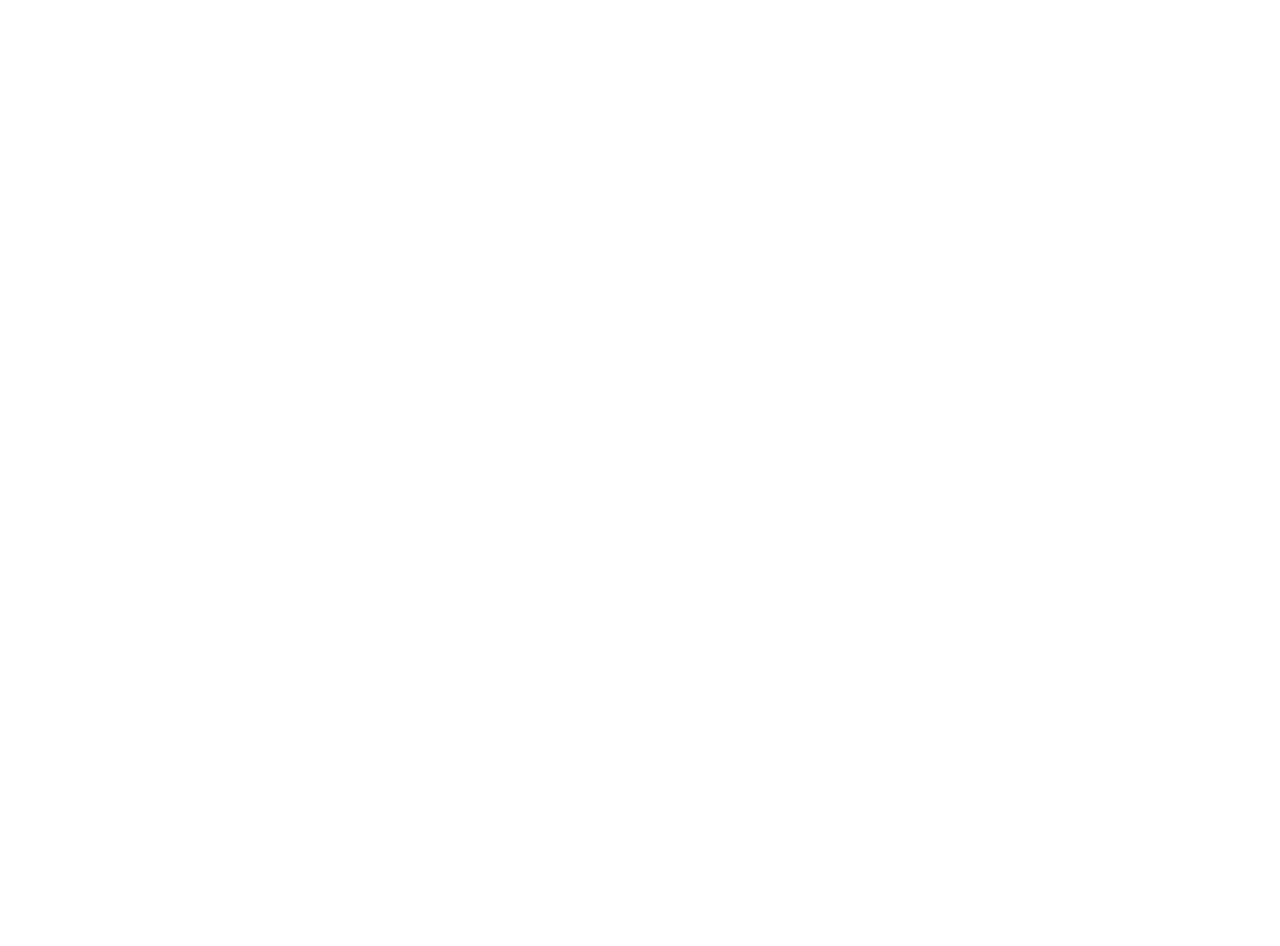
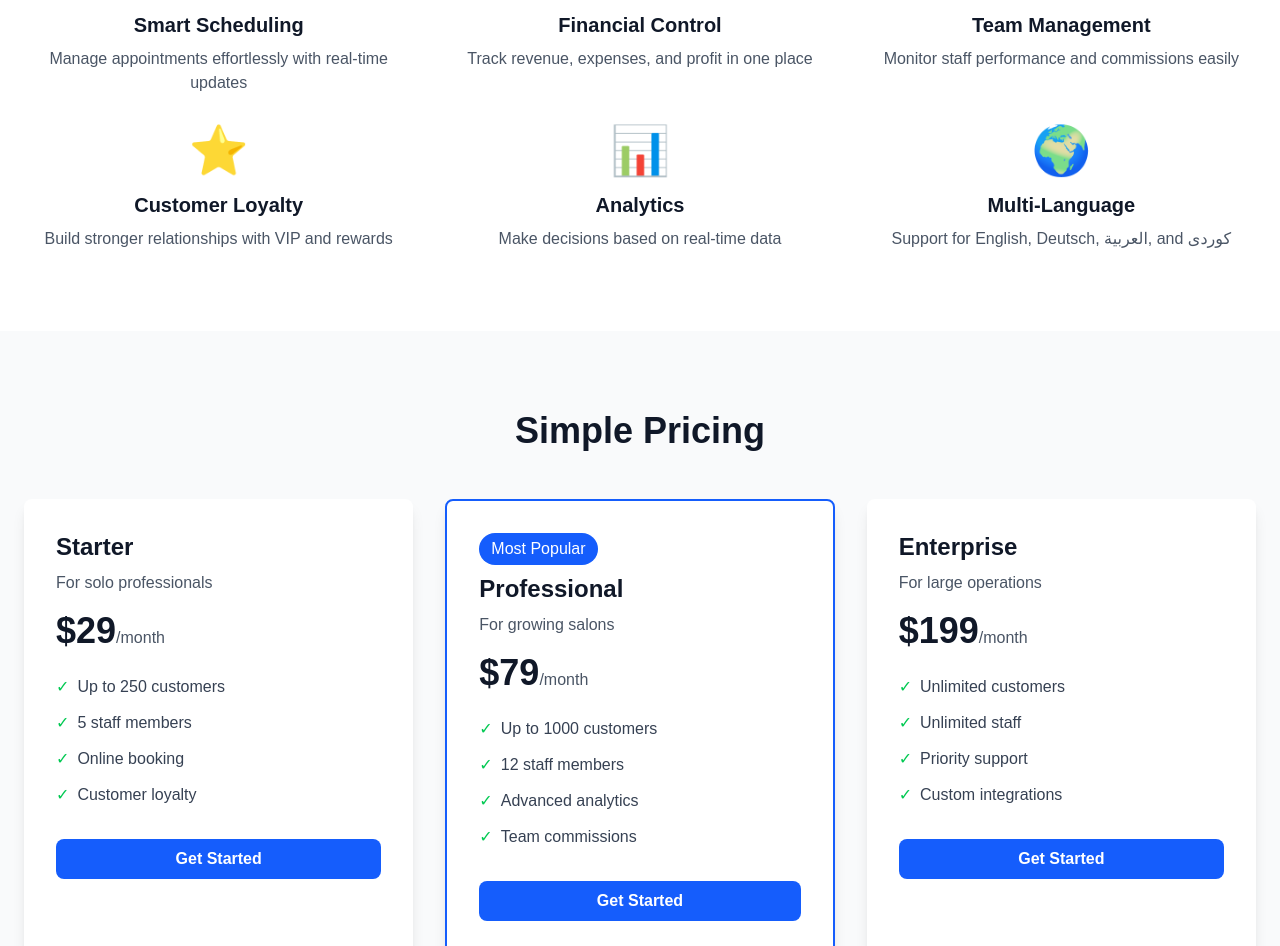
Before and after one commit to Nour3mbarak/beautyflow-saas, a Next.js app: page / in a window 1280 px wide. Shown: the part 626-1572 px from the top of the page. Before the commit the page ends 800 px from the top, so only its background shows below. Built offline with nearby package versions, Linux system fonts and the light colour scheme.

Commit message:
feat: add features, pricing, and cta sections to landing page

```diff
--- a/app/page.tsx
+++ b/app/page.tsx
@@ -33,6 +33,180 @@ export default function Home() {
         </button>
       </section>
 
+
+      {/* Features */}
+<section className="max-w-7xl mx-auto px-6 py-20">
+  <h2 className="text-4xl font-bold text-gray-900 text-center mb-12">
+    Why Choose BeautyFlow?
+  </h2>
+  <div className="grid grid-cols-1 md:grid-cols-3 gap-8">
+    {/* Feature 1 */}
+    <div className="text-center">
+      <div className="text-5xl mb-4">📅</div>
+      <h3 className="text-xl font-bold text-gray-900 mb-2">Smart Scheduling</h3>
+      <p className="text-gray-600">Manage appointments effortlessly with real-time updates</p>
+    </div>
+
+    {/* Feature 2 */}
+    <div className="text-center">
+      <div className="text-5xl mb-4">💰</div>
+      <h3 className="text-xl font-bold text-gray-900 mb-2">Financial Control</h3>
+      <p className="text-gray-600">Track revenue, expenses, and profit in one place</p>
+    </div>
+
+    {/* Feature 3 */}
+    <div className="text-center">
+      <div className="text-5xl mb-4">👥</div>
+      <h3 className="text-xl font-bold text-gray-900 mb-2">Team Management</h3>
+      <p className="text-gray-600">Monitor staff performance and commissions easily</p>
+    </div>
+
+    {/* Feature 4 */}
+    <div className="text-center">
+      <div className="text-5xl mb-4">⭐</div>
+      <h3 className="text-xl font-bold text-gray-900 mb-2">Customer Loyalty</h3>
+      <p className="text-gray-600">Build stronger relationships with VIP and rewards</p>
+    </div>
+
+    {/* Feature 5 */}
+    <div className="text-center">
+      <div className="text-5xl mb-4">📊</div>
+      <h3 className="text-xl font-bold text-gray-900 mb-2">Analytics</h3>
+      <p className="text-gray-600">Make decisions based on real-time data</p>
+    </div>
+
+    {/* Feature 6 */}
+    <div className="text-center">
+      <div className="text-5xl mb-4">🌍</div>
+      <h3 className="text-xl font-bold text-gray-900 mb-2">Multi-Language</h3>
+      <p className="text-gray-600">Support for English, Deutsch, العربية, and کوردی</p>
+    </div>
+  </div>
+</section>
+{/* Pricing */}
+<section className="bg-gray-50 py-20">
+  <div className="max-w-7xl mx-auto px-6">
+    <h2 className="text-4xl font-bold text-gray-900 text-center mb-12">
+      Simple Pricing
+    </h2>
+    <div className="grid grid-cols-1 md:grid-cols-3 gap-8">
+      {/* Starter */}
+      <div className="bg-white p-8 rounded-lg shadow-lg">
+        <h3 className="text-2xl font-bold text-gray-900 mb-2">Starter</h3>
+        <p className="text-gray-600 mb-4">For solo professionals</p>
+        <div className="mb-6">
+          <span className="text-4xl font-bold text-gray-900">$29</span>
+          <span className="text-gray-600">/month</span>
+        </div>
+        <ul className="space-y-3 mb-8">
+          <li className="flex items-center">
+            <span className="text-green-500 mr-2">✓</span>
+            <span className="text-gray-700">Up to 250 customers</span>
+          </li>
+          <li className="flex items-center">
+            <span className="text-green-500 mr-2">✓</span>
+            <span className="text-gray-700">5 staff members</span>
+          </li>
+          <li className="flex items-center">
+            <span className="text-green-500 mr-2">✓</span>
+            <span className="text-gray-700">Online booking</span>
+          </li>
+          <li className="flex items-center">
+            <span className="text-green-500 mr-2">✓</span>
+            <span className="text-gray-700">Customer loyalty</span>
+          </li>
+        </ul>
+        <button className="w-full bg-blue-600 hover:bg-blue-700 text-white py-2 rounded-lg font-semibold">
+          Get Started
+        </button>
+      </div>
+
+      {/* Professional */}
+      <div className="bg-white p-8 rounded-lg shadow-lg border-2 border-blue-600">
+        <div className="bg-blue-600 text-white px-3 py-1 rounded-full inline-block mb-2">
+          Most Popular
+        </div>
+        <h3 className="text-2xl font-bold text-gray-900 mb-2">Professional</h3>
+        <p className="text-gray-600 mb-4">For growing salons</p>
+        <div className="mb-6">
+          <span className="text-4xl font-bold text-gray-900">$79</span>
+          <span className="text-gray-600">/month</span>
+        </div>
+        <ul className="space-y-3 mb-8">
+          <li className="flex items-center">
+            <span className="text-green-500 mr-2">✓</span>
+            <span className="text-gray-700">Up to 1000 customers</span>
+          </li>
+          <li className="flex items-center">
+            <span className="text-green-500 mr-2">✓</span>
+            <span className="text-gray-700">12 staff members</span>
+          </li>
+          <li className="flex items-center">
+            <span className="text-green-500 mr-2">✓</span>
+            <span className="text-gray-700">Advanced analytics</span>
+          </li>
+          <li className="flex items-center">
+            <span className="text-green-500 mr-2">✓</span>
+            <span className="text-gray-700">Team commissions</span>
+          </li>
+        </ul>
+        <button className="w-full bg-blue-600 hover:bg-blue-700 text-white py-2 rounded-lg font-semibold">
+          Get Started
+        </button>
+      </div>
+
+      {/* Enterprise */}
+      <div className="bg-white p-8 rounded-lg shadow-lg">
+        <h3 className="text-2xl font-bold text-gray-900 mb-2">Enterprise</h3>
+        <p className="text-gray-600 mb-4">For large operations</p>
+        <div className="mb-6">
+          <span className="text-4xl font-bold text-gray-900">$199</span>
+          <span className="text-gray-600">/month</span>
+        </div>
+        <ul className="space-y-3 mb-8">
+          <li className="flex items-center">
+            <span className="text-green-500 mr-2">✓</span>
+            <span className="text-gray-700">Unlimited customers</span>
+          </li>
+          <li className="flex items-center">
+            <span className="text-green-500 mr-2">✓</span>
+            <span className="text-gray-700">Unlimited staff</span>
+          </li>
+          <li className="flex items-center">
+            <span className="text-green-500 mr-2">✓</span>
+            <span className="text-gray-700">Priority support</span>
+          </li>
+          <li className="flex items-center">
+            <span className="text-green-500 mr-2">✓</span>
+            <span className="text-gray-700">Custom integrations</span>
+          </li>
+        </ul>
+        <button className="w-full bg-blue-600 hover:bg-blue-700 text-white py-2 rounded-lg font-semibold">
+          Get Started
+        </button>
+      </div>
+    </div>
+  </div>
+</section>
+
+{/* CTA */}
+<section className="bg-blue-600 text-white py-20">
+  <div className="max-w-4xl mx-auto px-6 text-center">
+    <h2 className="text-4xl font-bold mb-6">
+      Ready to Transform Your Salon?
+    </h2>
+    <p className="text-xl mb-8 opacity-90">
+      Join hundreds of beauty professionals using BeautyFlow
+    </p>
+    <button className="bg-white text-blue-600 px-8 py-3 rounded-lg font-bold text-lg hover:bg-gray-100">
+      Start Free Trial
+    </button>
+  </div>
+</section>
+
+
+
+
       {/* Footer */}
       <footer className="border-t border-gray-200 bg-gray-50 px-6 py-8 text-center text-gray-600">
         © 2024 BeautyFlow. All rights reserved.
```
